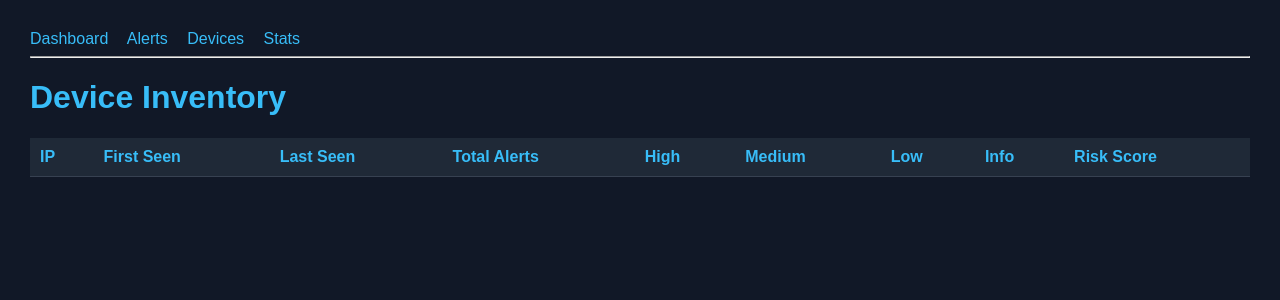
After one commit to jon-tg/NetworkIDS, a Flask app: page /devices in a window 1280 px wide. The commit adds this page. Shown: the top 300 px of the page. Run offline with Flask 3, Linux system fonts and the light colour scheme; data that the repository does not hold is empty.

Commit message:
expanded dashboard & added host database

```diff
--- a/dashboard/app.py
+++ b/dashboard/app.py
@@ -1,16 +1,14 @@
-from flask import Flask, render_template
+from flask import Flask, render_template, request
 import sqlite3
-import os
 
 app = Flask(__name__)
-
 DB_PATH = "../database/ids_alerts.db"
 
-def query_db(query):
+def query_db(query, params=()):
     conn = sqlite3.connect(DB_PATH)
     conn.row_factory = sqlite3.Row
     cursor = conn.cursor()
-    cursor.execute(query)
+    cursor.execute(query, params)
     results = cursor.fetchall()
     conn.close()
     return results
@@ -18,12 +16,12 @@ def query_db(query):
 @app.route("/")
 def dashboard():
     total_alerts = query_db("SELECT COUNT(*) AS count FROM alerts;")[0]["count"]
+    total_devices = query_db("SELECT COUNT(*) AS count FROM devices;")[0]["count"]
 
     severity_counts = query_db("""
         SELECT severity_text, COUNT(*) AS count
         FROM alerts
-        GROUP BY severity_text
-        ORDER BY count DESC;
+        GROUP BY severity_text;
     """)
 
     top_signatures = query_db("""
@@ -38,16 +36,81 @@ def dashboard():
         SELECT timestamp, src_ip, dest_ip, dest_port, protocol, signature, severity_text
         FROM alerts
         ORDER BY id DESC
-        LIMIT 20;
+        LIMIT 10;
     """)
+
+    severity_labels = [row["severity_text"] for row in severity_counts]
+    severity_data = [row["count"] for row in severity_counts]
+    signature_labels = [row["signature"] for row in top_signatures]
+    signature_data = [row["count"] for row in top_signatures]
 
     return render_template(
         "dashboard.html",
         total_alerts=total_alerts,
+        total_devices=total_devices,
         severity_counts=severity_counts,
         top_signatures=top_signatures,
-        recent_alerts=recent_alerts
+        recent_alerts=recent_alerts,
+        severity_labels=severity_labels,
+        severity_data=severity_data,
+        signature_labels=signature_labels,
+        signature_data=signature_data
     )
+
+@app.route("/alerts")
+def alerts():
+    search = request.args.get("search", "")
+
+    if search:
+        rows = query_db("""
+            SELECT *
+            FROM alerts
+            WHERE src_ip LIKE ?
+               OR dest_ip LIKE ?
+               OR signature LIKE ?
+               OR severity_text LIKE ?
+            ORDER BY id DESC
+            LIMIT 100;
+        """, (f"%{search}%", f"%{search}%", f"%{search}%", f"%{search}%"))
+    else:
+        rows = query_db("""
+            SELECT *
+            FROM alerts
+            ORDER BY id DESC
+            LIMIT 100;
+        """)
+
+    return render_template("alerts.html", alerts=rows, search=search)
+
+@app.route("/devices")
+def devices():
+    rows = query_db("""
+        SELECT *
+        FROM devices
+        ORDER BY risk_score DESC, alert_count DESC;
+    """)
+
+    return render_template("devices.html", devices=rows)
+
+@app.route("/stats")
+def stats():
+    top_sources = query_db("""
+        SELECT src_ip, COUNT(*) AS count
+        FROM alerts
+        GROUP BY src_ip
+        ORDER BY count DESC
+        LIMIT 10;
+    """)
+
+    top_ports = query_db("""
+        SELECT dest_port, COUNT(*) AS count
+        FROM alerts
+        GROUP BY dest_port
+        ORDER BY count DESC
+        LIMIT 10;
+    """)
+
+    return render_template("stats.html", top_sources=top_sources, top_ports=top_ports)
 
 if __name__ == "__main__":
     app.run(debug=True)
--- /dev/null
+++ b/dashboard/templates/base.html
@@ -0,0 +1,84 @@
+<!DOCTYPE html>
+<html>
+<head>
+    <title>Network IDS</title>
+    <meta http-equiv="refresh" content="5">
+
+    <style>
+        body {
+            font-family: Arial, sans-serif;
+            background: #111827;
+            color: #f9fafb;
+            margin: 30px;
+        }
+
+        a {
+            color: #38bdf8;
+            text-decoration: none;
+            margin-right: 15px;
+        }
+
+        h1 {
+            color: #38bdf8;
+        }
+
+        .card {
+            background: #1f2937;
+            padding: 20px;
+            margin-bottom: 20px;
+            border-radius: 10px;
+        }
+
+        .cards {
+            display: flex;
+            gap: 15px;
+            margin-bottom: 20px;
+        }
+
+        .severity-number {
+            font-size: 32px;
+            font-weight: bold;
+        }
+
+        table {
+            width: 100%;
+            border-collapse: collapse;
+            background: #1f2937;
+        }
+
+        th, td {
+            padding: 10px;
+            border-bottom: 1px solid #374151;
+            text-align: left;
+        }
+
+        th {
+            color: #38bdf8;
+        }
+
+        input, button {
+            padding: 10px;
+            border-radius: 6px;
+            border: none;
+        }
+
+        .high { color: #f87171; font-weight: bold; }
+        .medium { color: #fbbf24; font-weight: bold; }
+        .low { color: #34d399; font-weight: bold; }
+        .info { color: #93c5fd; font-weight: bold; }
+    </style>
+</head>
+
+<body>
+    <nav>
+        <a href="/">Dashboard</a>
+        <a href="/alerts">Alerts</a>
+        <a href="/devices">Devices</a>
+        <a href="/stats">Stats</a>
+    </nav>
+
+    <hr>
+
+    {% block content %}{% endblock %}
+</body>
+</html>
--- /dev/null
+++ b/dashboard/templates/devices.html
@@ -0,0 +1,33 @@
+{% extends "base.html" %}
+
+{% block content %}
+<h1>Device Inventory</h1>
+
+<table>
+    <tr>
+        <th>IP</th>
+        <th>First Seen</th>
+        <th>Last Seen</th>
+        <th>Total Alerts</th>
+        <th>High</th>
+        <th>Medium</th>
+        <th>Low</th>
+        <th>Info</th>
+        <th>Risk Score</th>
+    </tr>
+
+    {% for device in devices %}
+    <tr>
+        <td>{{ device["ip"] }}</td>
+        <td>{{ device["first_seen"] }}</td>
+        <td>{{ device["last_seen"] }}</td>
+        <td>{{ device["alert_count"] }}</td>
+        <td class="high">{{ device["high_count"] }}</td>
+        <td class="medium">{{ device["medium_count"] }}</td>
+        <td class="low">{{ device["low_count"] }}</td>
+        <td class="info">{{ device["info_count"] }}</td>
+        <td>{{ device["risk_score"] }}</td>
+    </tr>
+    {% endfor %}
+</table>
+{% endblock %}
```
Also changed, not shown: dashboard/requirements.txt (added, +7 -0 lines), dashboard/templates/alerts.html (added, +39 -0 lines), dashboard/templates/dashboard.html (+136 -20 lines), dashboard/templates/stats.html (added, +39 -0 lines), 5 other files.
